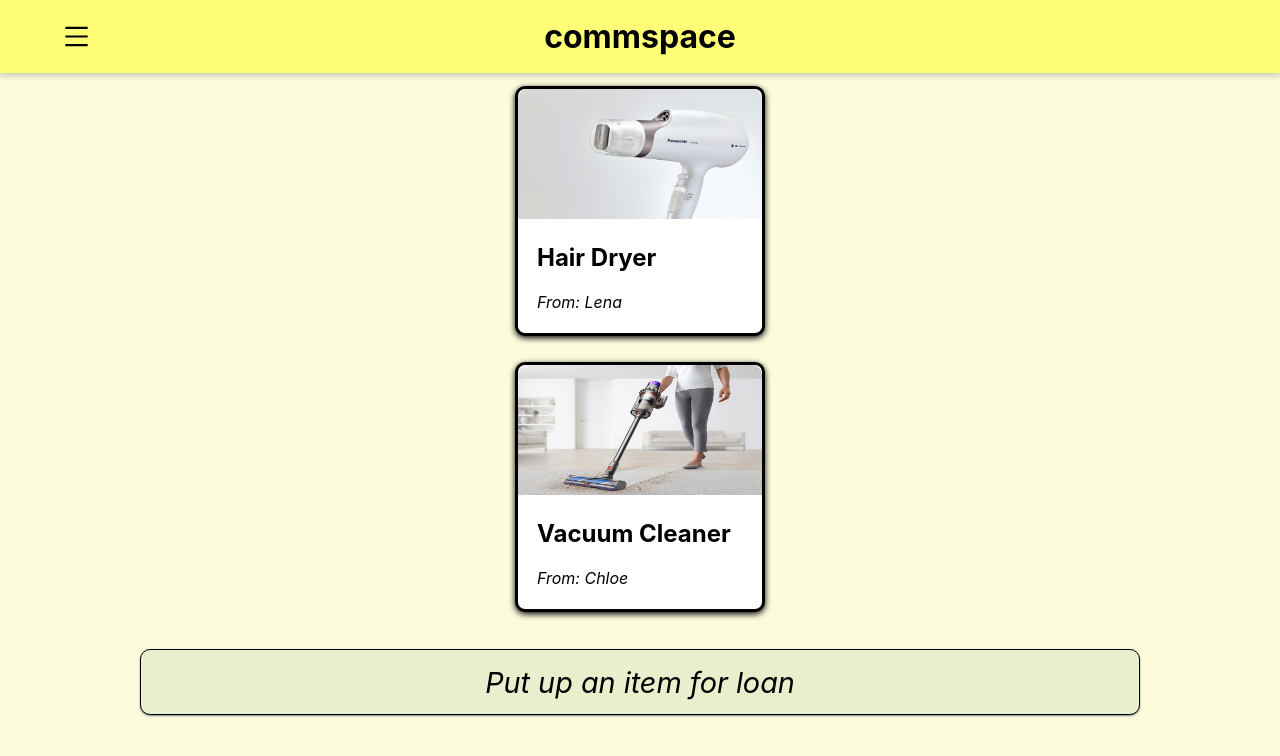
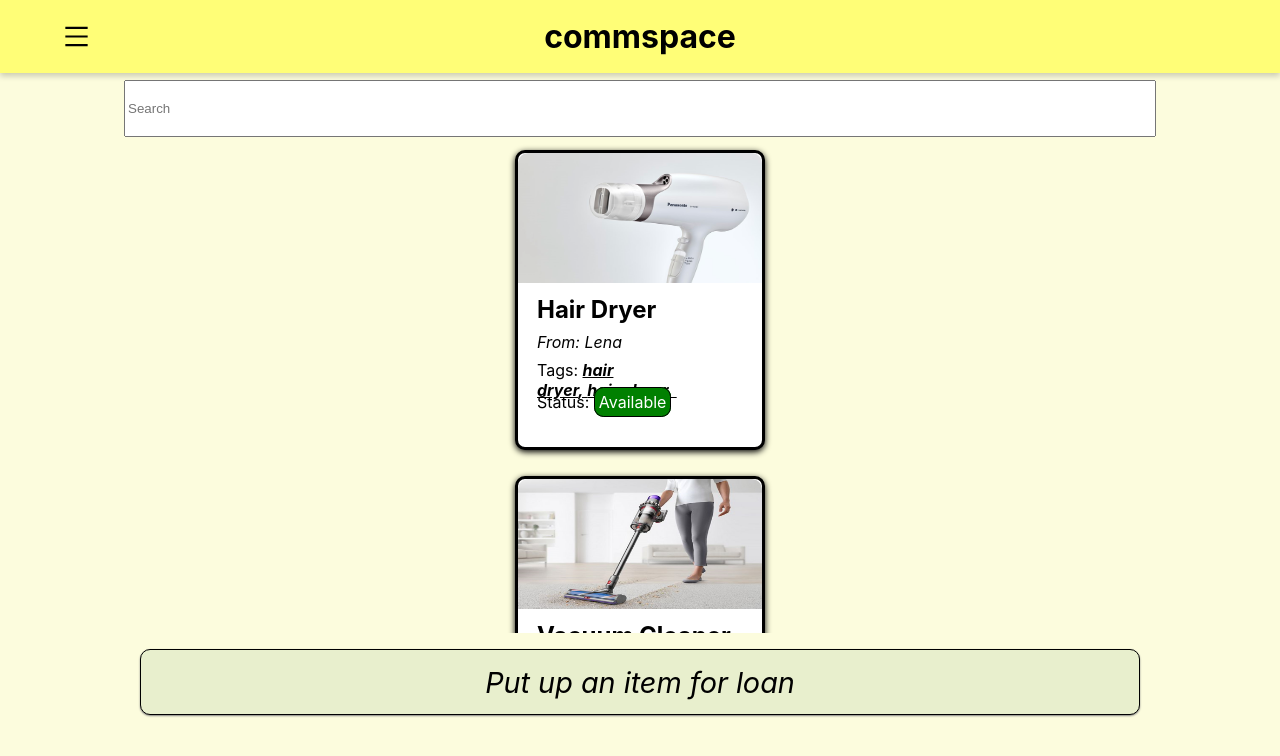
Before and after one commit to marcus-ong-qy/commboxx-app, a React (Create React App) app: page / in a window 1280 px wide. Both pictures are taken after a click on the button "Login". Shown: the top 756 px of the page. Built offline with nearby package versions, Linux system fonts and the light colour scheme.

Commit message:
enhanced card, added search

```diff
--- a/src/components/ItemCard/ItemCard.tsx
+++ b/src/components/ItemCard/ItemCard.tsx
@@ -1,12 +1,43 @@
 import React from 'react'
-import { ItemCardImage, ItemCardFrom, ItemCardStyled, ItemCardTitle } from './styles/ItemCard.styled'
+import { ItemType } from '../../store/types'
+import {
+  ItemCardImage,
+  ItemCardFrom,
+  ItemCardStyled,
+  ItemCardTitle,
+  ItemCardTags,
+  ItemCardTagsDiv,
+  ItemCardStatusDiv,
+  StatusTag,
+} from './styles/ItemCard.styled'
 
-const ItemCard = ({ image, title, from, onClick }: { image: string; title: string; from: string; onClick: any }) => {
+const ItemCard = ({ item, onClick }: { item: ItemType; onClick: any }) => {
+  const displayStatusTag = (code: number) => {
+    switch (code) {
+      case 0:
+        return <StatusTag bg="green">Available</StatusTag>
+      case 1:
+        return <StatusTag bg="orange">On Hold</StatusTag>
+      default:
+        return <StatusTag bg="red">On Loan</StatusTag>
+    }
+  }
+
   return (
     <ItemCardStyled onClick={onClick}>
-      <ItemCardImage src={image} />
-      <ItemCardTitle>{title}</ItemCardTitle>
-      <ItemCardFrom>From:&nbsp;{from}</ItemCardFrom>
+      <ItemCardImage src={item.photo} />
+      <ItemCardTitle>{item.itemName}</ItemCardTitle>
+      <ItemCardFrom>From:&nbsp;{item.userName}</ItemCardFrom>
+      <ItemCardTagsDiv>
+        Tags:&nbsp;
+        {item.tags.map((tag) => (
+          <ItemCardTags>
+            {tag}
+            ,&nbsp;
+          </ItemCardTags>
+        ))}
+      </ItemCardTagsDiv>
+      <ItemCardStatusDiv>Status: {displayStatusTag(item.status)}</ItemCardStatusDiv>
     </ItemCardStyled>
   )
 }
--- a/src/components/ItemCard/styles/ItemCard.styled.ts
+++ b/src/components/ItemCard/styles/ItemCard.styled.ts
@@ -2,7 +2,7 @@ import styled, { css } from 'styled-components'
 
 export const ItemCardStyled = styled.div`
   width: 244px;
-  min-height: 244px;
+  min-height: 294px;
 
   margin: 13px;
 
@@ -22,6 +22,7 @@ export const ItemCardImage = styled.img`
 `
 
 const cardTextStyle = css`
+  margin: 8px;
   margin-left: 19px;
 `
 
@@ -30,7 +31,38 @@ export const ItemCardTitle = styled.h2`
   font-size: 24px;
 `
 
-export const ItemCardFrom = styled.em`
+export const ItemCardFrom = styled.p`
   ${cardTextStyle}
+  font-style: italic;
+`
+
+export const ItemCardTagsDiv = styled.p`
+  ${cardTextStyle}
+  height: 12px;
+  /* text-overflow: ellipsis;
+  overflow: scroll; */
   margin-bottom: 20px;
 `
+
+export const ItemCardTags = styled.span`
+  font-style: italic;
+  font-weight: bold;
+  text-decoration: underline;
+`
+
+export const ItemCardStatusDiv = styled.div`
+  ${cardTextStyle}
+`
+
+export const StatusTag = styled.div.attrs({})<{ bg: string }>`
+  padding: 0.25rem;
+
+  border-style: solid;
+  border-color: black;
+  border-width: 1.5px;
+  border-radius: 0.6rem;
+
+  display: inline;
+  background: ${(props) => props.bg};
+  color: white;
+`
--- a/src/pages/MainPage/index.tsx
+++ b/src/pages/MainPage/index.tsx
@@ -1,5 +1,4 @@
-// eslint-disable-next-line
-import React, { useEffect } from 'react'
+import React, { useEffect, useState } from 'react'
 import { useDispatch, useSelector } from 'react-redux'
 import { useNavigate } from 'react-router-dom'
 
@@ -7,8 +6,37 @@ import ItemCard from '../../components/ItemCard/ItemCard'
 import { PATHS } from '../../routes/PATHS'
 // eslint-disable-next-line
 import { getItem } from '../../store/actions'
-import { RootState } from '../../store/types'
-import { ItemCardsDiv, MainPageStyled, PostButtonStyled, PostButtonLabel } from './styles/MainPage.styled'
+import { ItemType, RootState } from '../../store/types'
+import {
+  ItemCardsDiv,
+  MainPageStyled,
+  PostButtonStyled,
+  PostButtonLabel,
+  SearchDivStyled,
+  SearchBarStyled,
+} from './styles/MainPage.styled'
+
+const SearchDiv = ({ setDisplayItems }: { setDisplayItems: React.Dispatch<React.SetStateAction<ItemType[]>> }) => {
+  const { commspaceItems } = useSelector((state: RootState) => state.commboxx_reducer)
+
+  return (
+    <SearchDivStyled>
+      <SearchBarStyled
+        placeholder="Search"
+        onChange={(e) =>
+          setDisplayItems(
+            commspaceItems?.filter(
+              (item) =>
+                item.itemName
+                  .toLowerCase()
+                  .search(e.target.value.replace(/([.?*+^$[\]\\(){}|-])/g, '\\$1').toLowerCase()) !== -1, // escape certain characters to prevent invalid regex error when typing such characters
+            ) ?? [],
+          )
+        }
+      />
+    </SearchDivStyled>
+  )
+}
 
 const PostButton = () => {
   return (
@@ -23,22 +51,19 @@ const MainPage = () => {
   const dispatch = useDispatch()
   const navigate = useNavigate()
   const { commspaceItems } = useSelector((state: RootState) => state.commboxx_reducer)
+  const [displayItems, setDisplayItems] = useState(commspaceItems) // TODO search/filter results
 
   // // uncomment if backend used
-  // useEffect(() => {
-  //   dispatch(getItem())
-  // }, [])
+  useEffect(() => {
+    // dispatch(getItem())
+  }, [])
 
   return (
     <MainPageStyled>
+      <SearchDiv setDisplayItems={setDisplayItems} />
       <ItemCardsDiv>
-        {commspaceItems.map((item) => (
-          <ItemCard
-            image={item.photo}
-            title={item.itemName}
-            from={item.userName}
-            onClick={() => navigate(`${PATHS.PRODUCT_PAGE}/${item.itemID}`)}
-          />
+        {displayItems.map((item) => (
+          <ItemCard item={item} onClick={() => navigate(`${PATHS.PRODUCT_PAGE}/${item.itemID}`)} />
         ))}
       </ItemCardsDiv>
       <PostButton />
--- a/src/pages/MainPage/styles/MainPage.styled.ts
+++ b/src/pages/MainPage/styles/MainPage.styled.ts
@@ -1,4 +1,5 @@
 import styled from 'styled-components'
+import { Input } from 'antd'
 import { chromeWhite } from '../../styles/Colours'
 
 export const MainPageStyled = styled.div`
@@ -7,9 +8,25 @@ export const MainPageStyled = styled.div`
   align-items: center;
 `
 
+export const SearchDivStyled = styled.div`
+  width: 100%;
+  height: 8vh;
+
+  display: flex;
+  flex-direction: row;
+  align-items: center;
+  justify-content: center;
+`
+
+export const SearchBarStyled = styled(Input)`
+  width: 80vw;
+  height: 80%;
+  margin-top: auto;
+`
+
 export const ItemCardsDiv = styled.div`
   width: 100%;
-  height: 70vh;
+  height: 62vh;
 
   display: flex;
   flex-direction: column;
--- a/src/pages/RegisterPage/index.tsx
+++ b/src/pages/RegisterPage/index.tsx
@@ -15,6 +15,7 @@ const RegisterPage = () => {
         <h1>Register</h1>
         <StyledInput placeholder="Email" />
         <StyledInput placeholder="Username" />
+        <StyledInput placeholder="User ID (7-digit Matriculation Number (Axxxxxx))" />
         <StyledInput placeholder="Password (min. 8 characters)" />
         <StyledInput placeholder="Confirm Password" />
         <StyledButton onClick={() => navigate(PATHS.LOGIN)}>Register</StyledButton>
--- a/src/store/actions.ts
+++ b/src/store/actions.ts
@@ -1,7 +1,7 @@
 import { Dispatch, GetState, ActionTypes, ACTIONS } from './types'
 
 export const getItem = () => (dispatch: Dispatch<ActionTypes>, getState: GetState) => {
-  const url = 'https://backend-repo-ihh.eugenetan1.repl.co/items/items'
+  const url = 'https://backend-repo-ihh.eugenetan1.repl.co/items'
   fetch(url, {
     method: 'GET',
     mode: 'cors',
--- a/src/store/reducer.ts
+++ b/src/store/reducer.ts
@@ -10,37 +10,45 @@ const commspaceItemsData: ItemType[] = [
     photo: hairDryer,
     itemID: 2645,
     itemName: 'Hair Dryer',
-    userID: 1329,
+    userID: '0234529',
     userName: 'Lena',
     description: 'dryer for hair',
     remarks: 'yes',
+    tags: ['hair dryer', 'hair', 'dryer'],
+    status: 0,
   },
   {
     photo: vacuumCleaner,
     itemID: 2646,
     itemName: 'Vacuum Cleaner',
-    userID: 26103,
+    userID: '0234530',
     userName: 'Chloe',
     description: 'cleaner that vacuums',
     remarks: 'yes',
+    tags: ['vacuum', 'cleaner'],
+    status: 1,
   },
   {
     photo: hairDryer,
     itemID: 2647,
     itemName: 'Hair Dryer',
-    userID: 11225,
+    userID: '0234531',
     userName: 'Linus',
     description: 'dryer for hair',
     remarks: 'yes',
+    tags: ['hair dryer', 'hair', 'dryer'],
+    status: -1,
   },
   {
     photo: vacuumCleaner,
     itemID: 2648,
     itemName: 'Vacuum Cleaner',
-    userID: 21302,
+    userID: '0234532',
     userName: 'Cleon',
     description: 'cleaner that vacuums',
     remarks: 'yes',
+    tags: ['vacuum', 'cleaner'],
+    status: 0,
   },
 ]
 
--- a/src/store/types.ts
+++ b/src/store/types.ts
@@ -20,10 +20,12 @@ export type ItemType = {
   itemID: number
   itemName: string
   userName: string
-  userID: number
+  userID: string
   description: string
   remarks: string
   photo: string
+  tags: string[]
+  status: number
 }
 
 /** Actions' types */
```
